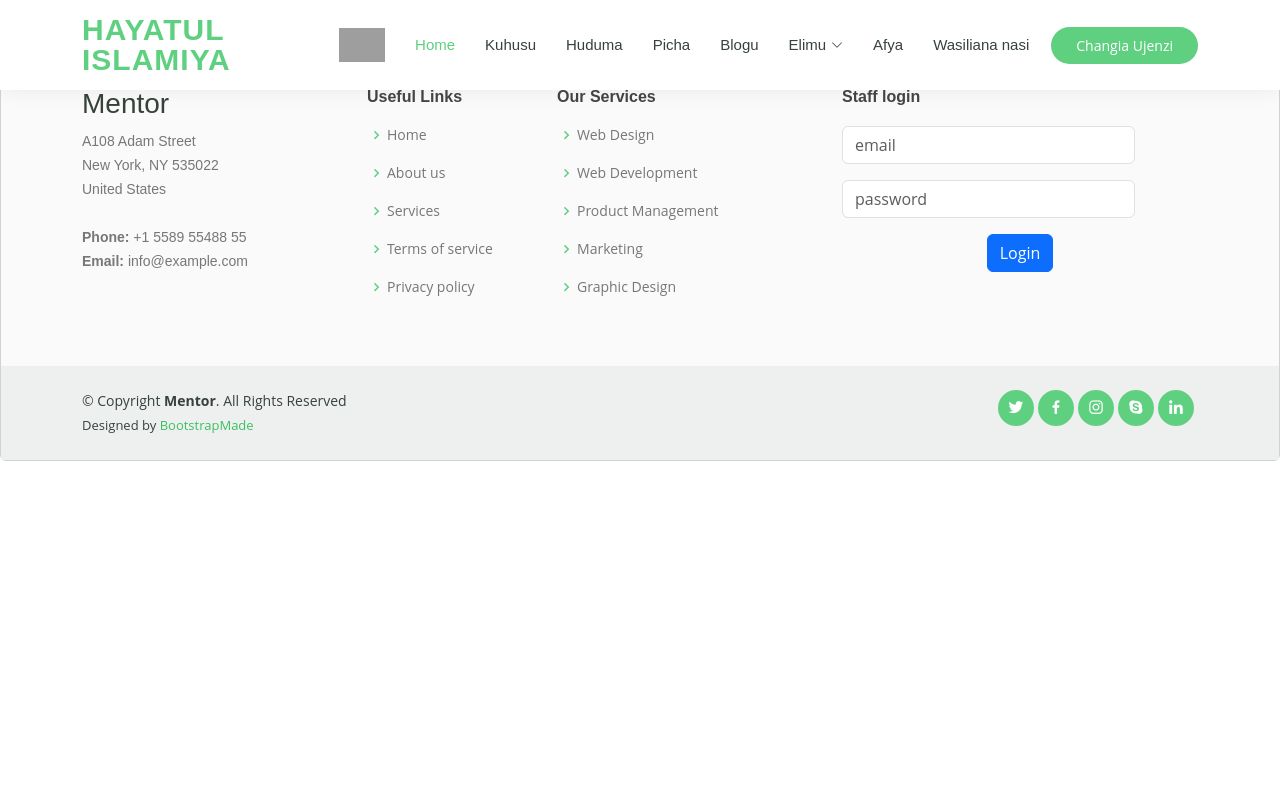
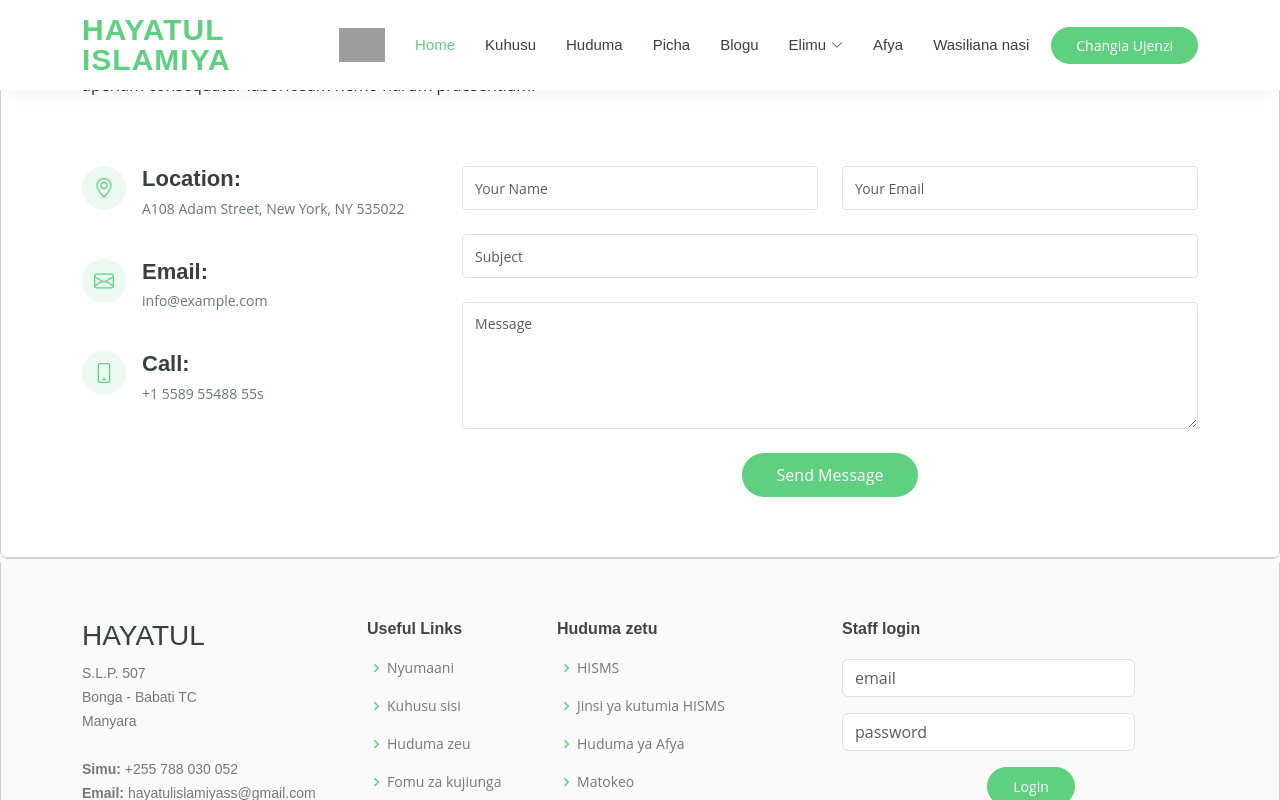
Before and after one commit to mwinamijr/hayatul-page, a React (Create React App) app: page /#/contact-us in a window 1280 px wide. Shown: the top 800 px of the page. Built offline with nearby package versions, Linux system fonts and the light colour scheme; grey boxes are pictures that could not be loaded.

Commit message:
added contact screen content

```diff
--- a/src/components/Footer.js
+++ b/src/components/Footer.js
@@ -11,35 +11,35 @@ function Footer() {
             <div className="row">
 
               <div className="col-lg-3 col-md-6 footer-contact">
-                <h3>Mentor</h3>
+                <h3>HAYATUL</h3>
                 <p>
-                  A108 Adam Street <br />
-                  New York, NY 535022<br />
-                  United States <br /><br />
-                  <strong>Phone:</strong> +1 5589 55488 55<br />
-                  <strong>Email:</strong> info@example.com<br />
+                  S.L.P. 507 <br />
+                  Bonga - Babati TC<br />
+                  Manyara <br /><br />
+                  <strong>Simu:</strong> +255 788 030 052<br />
+                  <strong>Email:</strong> hayatulislamiyass@gmail.com<br />
                 </p>
               </div>
 
               <div className="col-lg-2 col-md-6 footer-links">
                 <h4>Useful Links</h4>
                 <ul>
-                  <li><i className="bx bx-chevron-right"></i> <Link to="#">Home</Link></li>
-                  <li><i className="bx bx-chevron-right"></i> <Link to="#">About us</Link></li>
-                  <li><i className="bx bx-chevron-right"></i> <Link to="#">Services</Link></li>
-                  <li><i className="bx bx-chevron-right"></i> <Link to="#">Terms of service</Link></li>
+                  <li><i className="bx bx-chevron-right"></i> <Link to="#">Nyumaani</Link></li>
+                  <li><i className="bx bx-chevron-right"></i> <Link to="#">Kuhusu sisi</Link></li>
+                  <li><i className="bx bx-chevron-right"></i> <Link to="#">Huduma zeu</Link></li>
+                  <li><i className="bx bx-chevron-right"></i> <Link to="#">Fomu za kujiunga</Link></li>
                   <li><i className="bx bx-chevron-right"></i> <Link to="#">Privacy policy</Link></li>
                 </ul>
               </div>
 
               <div className="col-lg-3 col-md-6 footer-links">
-                <h4>Our Services</h4>
+                <h4>Huduma zetu</h4>
                 <ul>
-                  <li><i className="bx bx-chevron-right"></i> <Link to="#">Web Design</Link></li>
-                  <li><i className="bx bx-chevron-right"></i> <Link to="#">Web Development</Link></li>
-                  <li><i className="bx bx-chevron-right"></i> <Link to="#">Product Management</Link></li>
-                  <li><i className="bx bx-chevron-right"></i> <Link to="#">Marketing</Link></li>
-                  <li><i className="bx bx-chevron-right"></i> <Link to="#">Graphic Design</Link></li>
+                  <li><i className="bx bx-chevron-right"></i> <Link to="#">HISMS</Link></li>
+                  <li><i className="bx bx-chevron-right"></i> <Link to="#">Jinsi ya kutumia HISMS</Link></li>
+                  <li><i className="bx bx-chevron-right"></i> <Link to="#">Huduma ya Afya</Link></li>
+                  <li><i className="bx bx-chevron-right"></i> <Link to="#">Matokeo</Link></li>
+                  <li><i className="bx bx-chevron-right"></i> <Link to="#">DEVELOPERS</Link></li>
                 </ul>
               </div>
 
@@ -57,7 +57,7 @@ function Footer() {
                     </div>
                   </div>
                   <div className="text-center">
-                    <button type="submit" className="btn btn-primary">Login</button>
+                    <button type="submit" className="btn get-started-btn">Login</button>
                   </div>
                 </form>
               </div>
--- a/src/components/Header.js
+++ b/src/components/Header.js
@@ -27,7 +27,7 @@ function Header() {
                 </ul>
               </li>
               <li><Link to="trainers.html">Afya</Link></li>
-              <li><Link to="/contact">Wasiliana nasi</Link></li>
+              <li><Link to="/contact-us">Wasiliana nasi</Link></li>
             </ul>
             <i className="bi bi-list mobile-nav-toggle"></i>
           </nav>
--- a/src/screens/ContactScreen.js
+++ b/src/screens/ContactScreen.js
@@ -1,8 +1,72 @@
-import React from 'react'
+import { Card } from "react-bootstrap"
 
 function ContactScreen() {
   return (
-    <div>ContactScreen</div>
+    <Card>
+      <div className="container">
+        <h2>Contact Us</h2>
+        <p>Est dolorum ut non facere possimus quibusdam eligendi voluptatem. Quia id aut similique quia voluptas sit quaerat debitis. Rerum omnis ipsam aperiam consequatur laboriosam nemo harum praesentium. </p>
+      </div>
+
+      <section id="contact" className="contact">
+        <div className="container" data-aos="fade-up">
+
+          <div className="row mt-5">
+
+            <div className="col-lg-4">
+              <div className="info">
+                <div className="address">
+                  <i className="bi bi-geo-alt"></i>
+                  <h4>Location:</h4>
+                  <p>A108 Adam Street, New York, NY 535022</p>
+                </div>
+
+                <div className="email">
+                  <i className="bi bi-envelope"></i>
+                  <h4>Email:</h4>
+                  <p>info@example.com</p>
+                </div>
+
+                <div className="phone">
+                  <i className="bi bi-phone"></i>
+                  <h4>Call:</h4>
+                  <p>+1 5589 55488 55s</p>
+                </div>
+
+              </div>
+
+            </div>
+
+            <div className="col-lg-8 mt-5 mt-lg-0">
+
+              <form action="" method="post" role="form" className="php-email-form">
+                <div className="row">
+                  <div className="col-md-6 form-group">
+                    <input type="text" name="name" className="form-control" id="name" placeholder="Your Name" required />
+                  </div>
+                  <div className="col-md-6 form-group mt-3 mt-md-0">
+                    <input type="email" className="form-control" name="email" id="email" placeholder="Your Email" required />
+                  </div>
+                </div>
+                <div className="form-group mt-3">
+                  <input type="text" className="form-control" name="subject" id="subject" placeholder="Subject" required />
+                </div>
+                <div className="form-group mt-3">
+                  <textarea className="form-control" name="message" rows="5" placeholder="Message" required></textarea>
+                </div>
+                <div className="my-3">
+                  <div className="loading">Loading</div>
+                  <div className="error-message"></div>
+                  <div className="sent-message">Your message has been sent. Thank you!</div>
+                </div>
+                <div className="text-center"><button type="submit">Send Message</button></div>
+              </form>
+
+            </div>
+          </div>
+        </div>
+      </section>
+    </Card>
   )
 }
 
```
